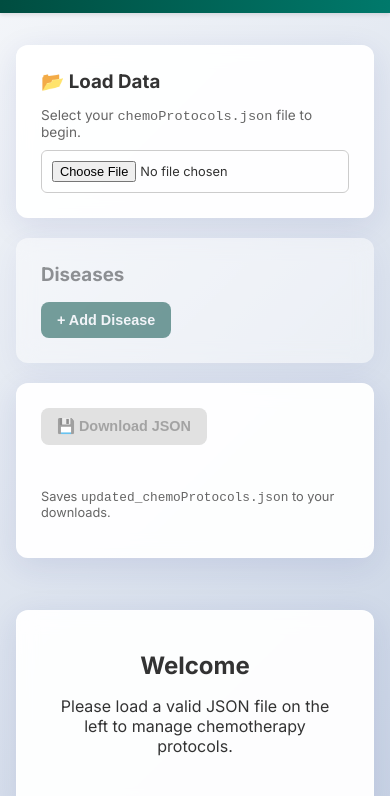
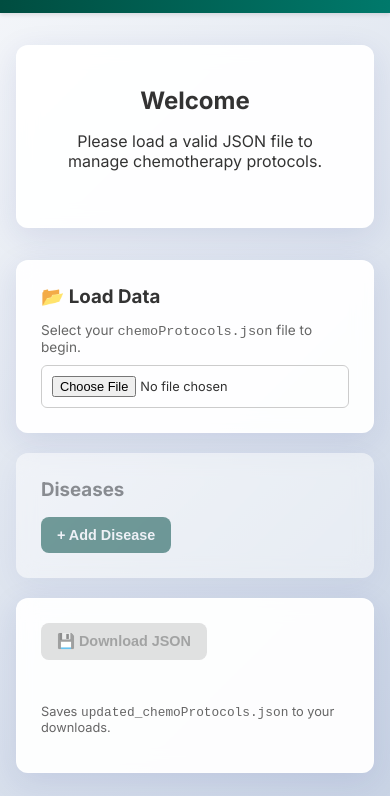
Before and after one commit to real-shabil/hemaNurseManager, a plain HTML site: page chemoProtocolManager/index.html in a window 390 px wide. Shown: the part 48-844 px from the top of the page. Drawn offline with Linux system fonts and the light colour scheme.

Commit message:
Improve mobile layout and update welcome messages across all managers

```diff
--- a/chemoMedicationManager/styles.css
+++ b/chemoMedicationManager/styles.css
@@ -334,6 +334,10 @@ header {
         padding: 0 16px;
     }
 
+    .content {
+        order: -1;
+    }
+
     .sidebar {
         position: relative;
         z-index: 10;
--- a/chemoProtocolManager/index.html
+++ b/chemoProtocolManager/index.html
@@ -51,7 +51,7 @@
             <div id="welcomeView">
                 <div class="card empty-state" style="text-align:center; padding: 40px;">
                     <h2 id="welcomeTitle">Welcome</h2>
-                    <p id="welcomeText">Please load a valid JSON file on the left to manage chemotherapy protocols.</p>
+                    <p id="welcomeText">Please load a valid JSON file to manage chemotherapy protocols.</p>
                 </div>
             </div>
 
--- a/chemoProtocolManager/styles.css
+++ b/chemoProtocolManager/styles.css
@@ -362,6 +362,10 @@ header {
         padding: 0 16px;
     }
 
+    .content {
+        order: -1;
+    }
+
     .sidebar {
         position: relative;
         z-index: 10;
--- a/drugInteractionManager/styles.css
+++ b/drugInteractionManager/styles.css
@@ -273,6 +273,10 @@ button:disabled {
         grid-template-columns: 1fr;
     }
 
+    .content {
+        order: -1;
+    }
+
     .sidebar {
         margin-bottom: 20px;
     }
```
Also changed, not shown: chemoMedicationManager/index.html (+1 -1 lines), drugInteractionManager/index.html (+1 -1 lines), index.html (+1 -1 lines).
